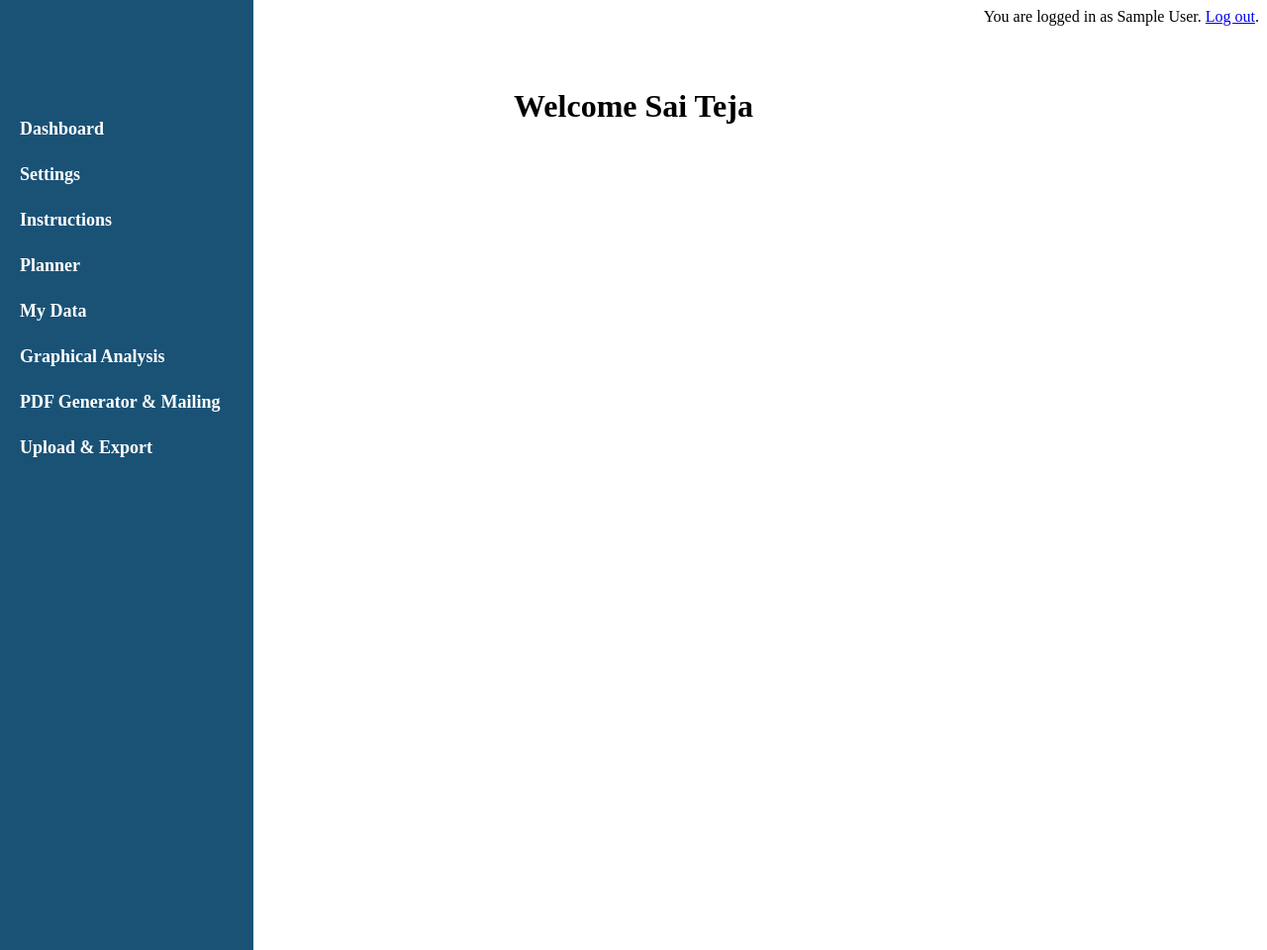
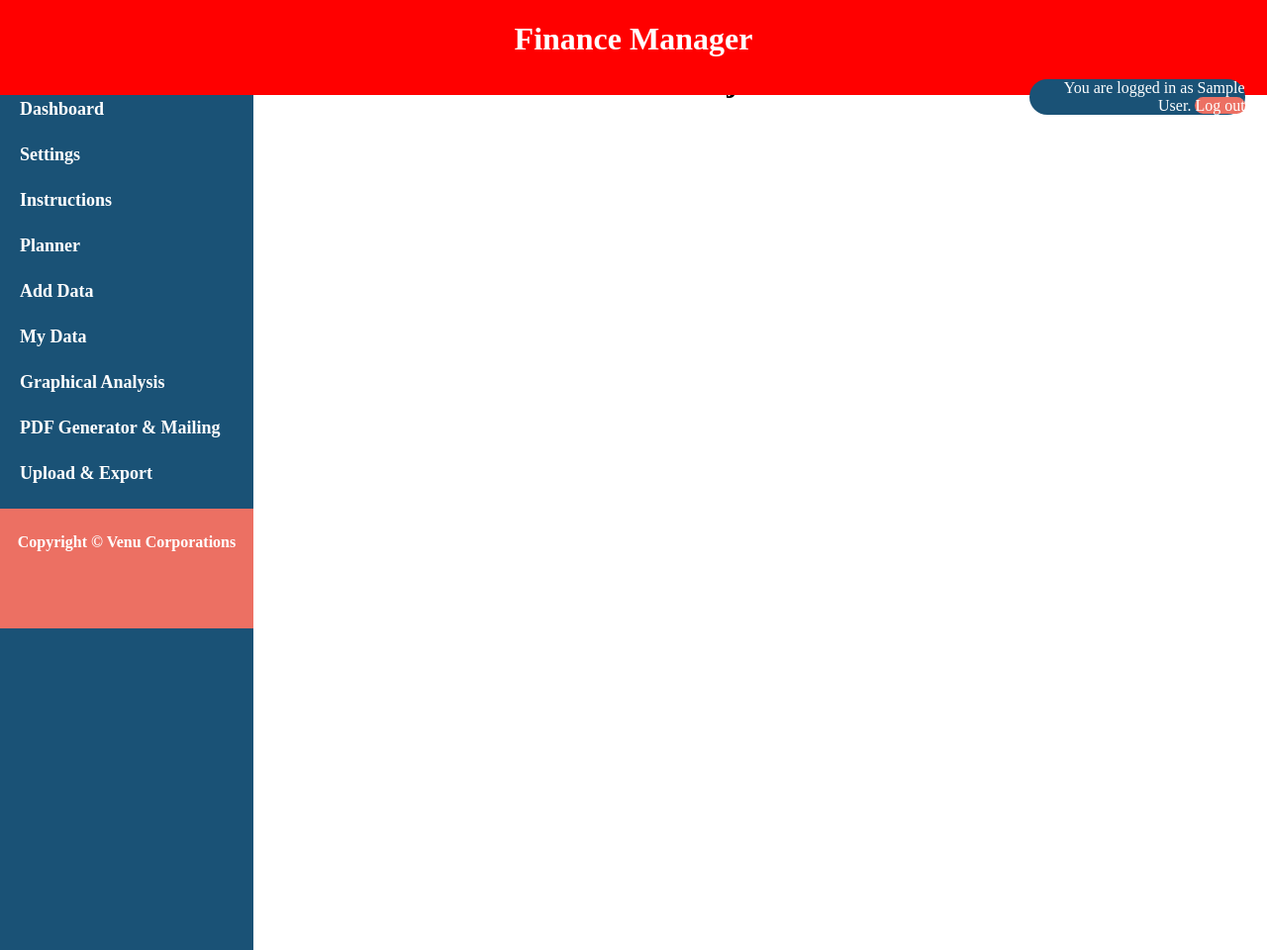
Before and after one commit to SaiTeja6304/Finance, a Flask app: page / in a window 1280 px wide. Shown: the whole page at 99% size. Run offline with Flask 2, Linux system fonts and the light colour scheme; the visitor is signed in with stand-in values (Sample User, id 1).

Commit message:
css changes

```diff
--- a/application.py
+++ b/application.py
@@ -21,6 +21,7 @@ app.add_url_rule("/logout", view_func=lp.logout)
 app.add_url_rule("/settingpg", view_func=fc.settings_page)
 app.add_url_rule("/instructionspg", view_func=fc.instructions_page)
 app.add_url_rule("/plannerpg", view_func=fc.planner_page)
+app.add_url_rule("/add-datapg", view_func=fc.add_data)
 app.add_url_rule("/datapg", view_func=fc.my_data)
 app.add_url_rule("/graph-analysis-pg", view_func=fc.graphical_analysis)
 app.add_url_rule("/generate-mail-pg", view_func=fc.generation_mailing)
--- a/financeController.py
+++ b/financeController.py
@@ -13,6 +13,9 @@ class FinanceController():
     def planner_page(self):
         return render_template("planner.html")
 
+    def add_data(self):
+        return render_template("add_data.html")
+
     def my_data(self):
         return render_template("data.html")
 
--- a/static/css/finance.css
+++ b/static/css/finance.css
@@ -13,7 +13,7 @@
     position: fixed;
     top: 0;
     left: 0;
-    padding-top: 100px;
+    padding-top: 80px;
 }
 
 .spage a{
@@ -32,12 +32,70 @@
     background-color: rgba(0,0,0,.35);
 }
 
-/* index.html */
+.footer{
+    color: white;
+    padding-top: 25px;
+    text-align: center;
+    background-color: #EC7063;
+    height: 10%;
+    margin-top: 20px;
+}
+
 .index{
     text-align: right;
+    background-color: #1A5276;
+    margin-left: 1040px;
+    width: 17%;
+    border-radius: 25px;
+    color: white;
+    top: 0;
 }
 
+.index a{
+    background-color: #EC7063;
+    text-decoration: none;
+    color: white;
+    border-radius: 25px;
+}
+
+.header{
+    background-color: red;
+    text-align: center;
+    color: white;
+    top: 0;
+    left: 0;
+    height: 10%;
+    width: 100%;
+    position: fixed;
+    z-index: 999;
+}
+
+/* index.html */
 .heading-index{
     text-align: center;
     margin-top: 5%;
 }
+
+/* add_data.html */
+.add-data{
+    padding-left: 250px;
+    padding-top: 10px;
+}
+
+input[type=text], input[type=email],input[type=password] {
+    width: 90%;
+    padding: 15px;
+    margin: 5px 0 22px 0;
+    display: block;
+    border: none;
+    background: #f1f1f1;
+}
+
+input[type=date], input[type=time] {
+    width: 20%;
+    padding: 15px;
+    margin: 5px 0 22px 0;
+    display: inline-block;
+    border: none;
+    background: #f1f1f1;
+}
--- a/templates/index.html
+++ b/templates/index.html
@@ -2,14 +2,6 @@
 
 {% block body %}
 
-<div class="index">
-    {% if session.name %}
-        You are logged in as {{ session.name }}. <a href="/logout">Log out</a>.
-    {% else %}
-        You are not logged in. <a href="/login">Log in</a>.
-    {% endif %}
-
-</div>
 
 <div class="heading-index">
     <h1>Welcome Sai Teja</h1>
--- a/templates/layout.html
+++ b/templates/layout.html
@@ -8,16 +8,28 @@
     <title>Finance</title>
 </head>
 <body>
+    <div class="header">
+        <h1>Finance Manager</h1>
+    <div class="index">
+            {% if session.name %}
+                You are logged in as {{ session.name }}. <a href="/logout">Log out</a>
+            {% else %}
+                You are not logged in. <a href="/login">Log in</a>.
+            {% endif %}
+    </div>
+    </div>
 
     <div class="spage">
         <a href="/">Dashboard</a>
         <a href="settingpg">Settings</a>
         <a href="instructionspg">Instructions</a>
         <a href="plannerpg">Planner</a>
+        <a href="add-datapg">Add Data</a>
         <a href="datapg">My Data</a>
         <a href="graph-analysis-pg">Graphical Analysis</a>
         <a href="generate-mail-pg">PDF Generator & Mailing</a>
         <a href="upload-export-pg">Upload & Export</a>
+        <footer class="footer"><b>Copyright &#169; Venu Corporations</b></footer>
     </div>
 
 {% block body %}{% endblock %}
```
Also changed, not shown: templates/add_data.html (added, +36 -0 lines), 2 other files.
